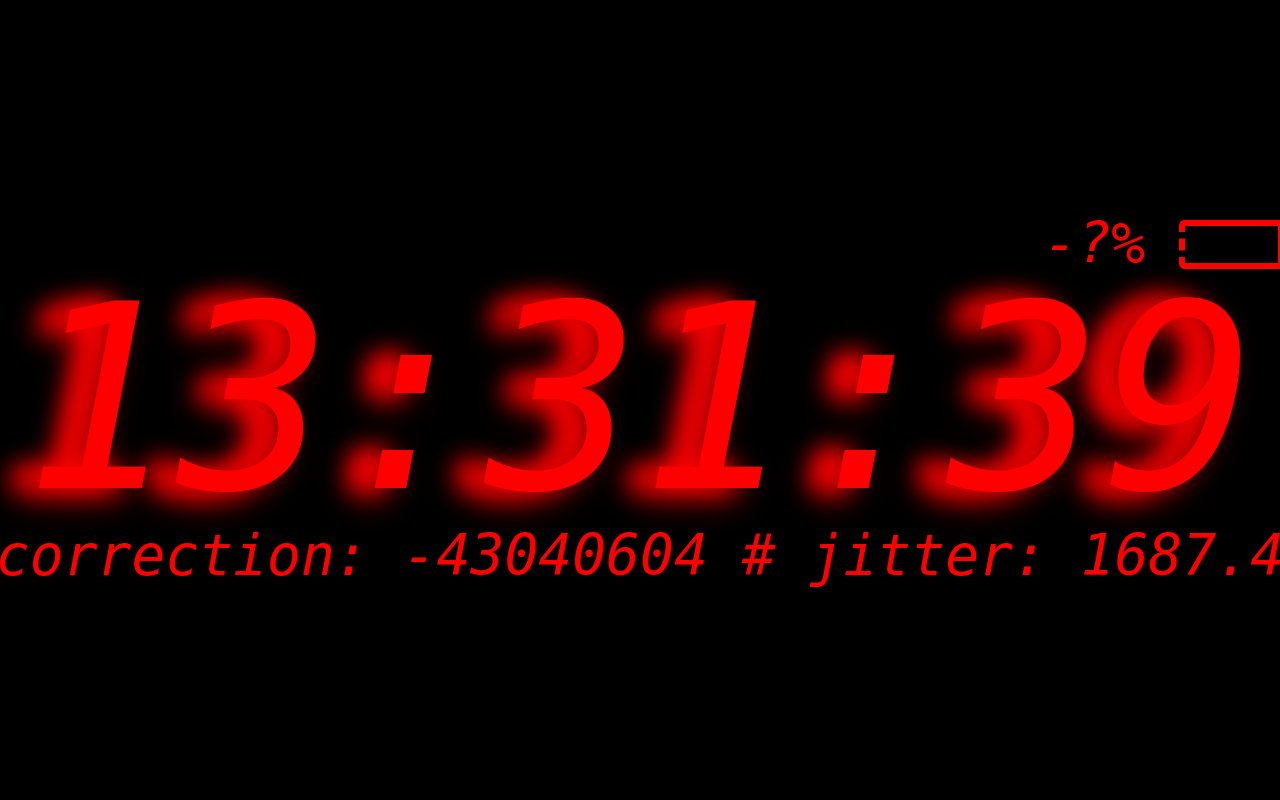
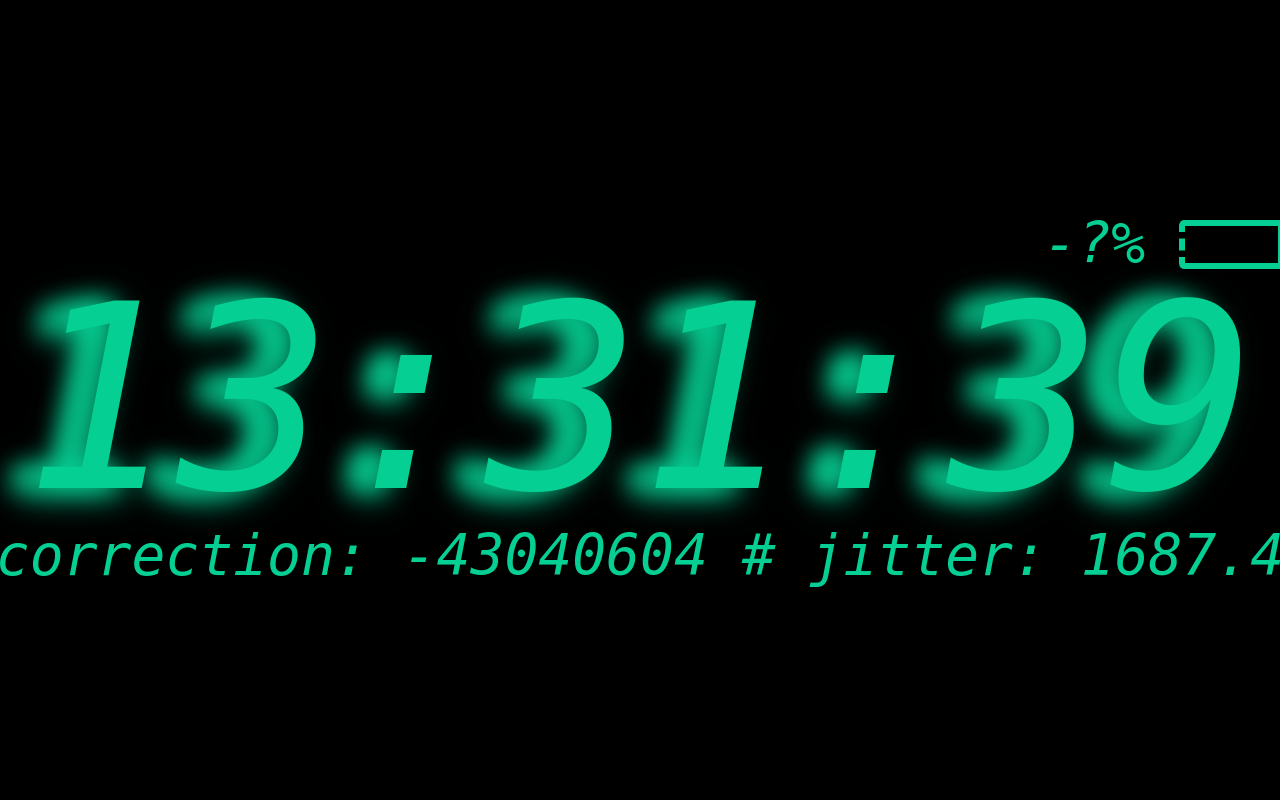
Before and after one commit to dexen/phone-clock, a PHP site: page / in a window 1280 px wide. Run offline with PHP 8.4, Linux system fonts and the light colour scheme.

Commit message:
new color theme
requested by paying customer :-)

```diff
--- a/public_html/index.php
+++ b/public_html/index.php
@@ -15,6 +15,13 @@ header('Pragma: no-cache');
 <style>
 * { box-sizing: border-box; }
 
+:root {
+	--main-color: #f00;
+	--theme-red-main-color: #f00;
+	--theme-vfd-main-color: #06cf93;
+	--main-color: var(--theme-vfd-main-color);
+}
+
 #the-phone-clock {
 	font-family: monospace, sans-serif;
 	line-height: 53%;
@@ -28,6 +35,7 @@ header('Pragma: no-cache');
 	font-style: italic;
 	font-variant-numeric: tabular-nums lining-nums;
 	color: #f00 !important;
+	color: var(--main-color) !important;
 	text-decoration: none !important;
 }
 #the-phone-clock .tpc-time-display a {
@@ -41,10 +49,12 @@ header('Pragma: no-cache');
 	white-space: nowrap;
 	font-style: italic;
 	font-variant-numeric: tabular-nums lining-nums;
-	color: #f00;
+	color: #f00 !important;
+	color: var(--main-color) !important;
 	position: absolute;
 	z-index: -33;
 	filter: blur(12px) drop-shadow(6px 6px 12px #f00);
+	filter: blur(12px) drop-shadow(6px 6px 12px var(--main-color));
 }
 
 #the-phone-clock .tpc-date-display {
@@ -54,7 +64,8 @@ header('Pragma: no-cache');
 	border-width: 0;
 	white-space: nowrap;
 	font-style: italic;
-	color: #f00;
+	color: #f00 !important;
+	color: var(--main-color) !important;
 }
 #the-phone-clock .tpc-date-display a {
 	color: inherit;
@@ -68,7 +79,8 @@ header('Pragma: no-cache');
 	border-width: 0;
 	white-space: nowrap;
 	font-style: italic;
-	color: #f00;
+	color: #f00 !important;
+	color: var(--main-color) !important;
 }
 #the-phone-clock .tpc-debug-display a {
 	color: inherit;
@@ -81,8 +93,16 @@ header('Pragma: no-cache');
 	border-width: 0;
 	white-space: nowrap;
 	font-style: italic;
-	color: #f00;
+	color: #f00 !important;
+	color: var(--main-color) !important;
+	border-color: #0f0 !important;
 	text-align: right;
+}
+
+#the-phone-clock .tpc-battery-battery-fill {
+	background-color: #f00 !important;
+	background-color: var(--main-color) !important;
+	color: black;
 }
 
 html, body {
@@ -102,8 +122,8 @@ body {
 <center id="the-phone-clock">
 	<fieldset class="tpc-battery-display" style="visibility: hidden">
 		<span class="tpc-battery-value">-?%</span>
-		<div class="tpc-battery-battery-box" style="width: 3ex; Xheight: 1.5ex; border: .21ex solid #f00; display: inline-block; margin-left: .0ex; border-left-style: dashed; box-sizing: initial; vertical-align: middle; margin-bottom: .2ex; border-radius: .18ex">
-			<div class="tpc-battery-battery-fill" style="position: relative; width: 0ex; height: 1ex; background: #f00; margin: .1ex; margin-left: auto;  color: black;"></div>
+		<div class="tpc-battery-battery-box" style="width: 3ex; Xheight: 1.5ex; border-width: .21ex; border-style: solid; display: inline-block; margin-left: .0ex; border-left-style: dashed; box-sizing: initial; vertical-align: middle; margin-bottom: .2ex; border-radius: .18ex">
+			<div class="tpc-battery-battery-fill" style="position: relative; width: 0ex; height: 1ex; margin: .1ex; margin-left: auto;"></div>
 		</div>
 
 	</fieldset>
```
